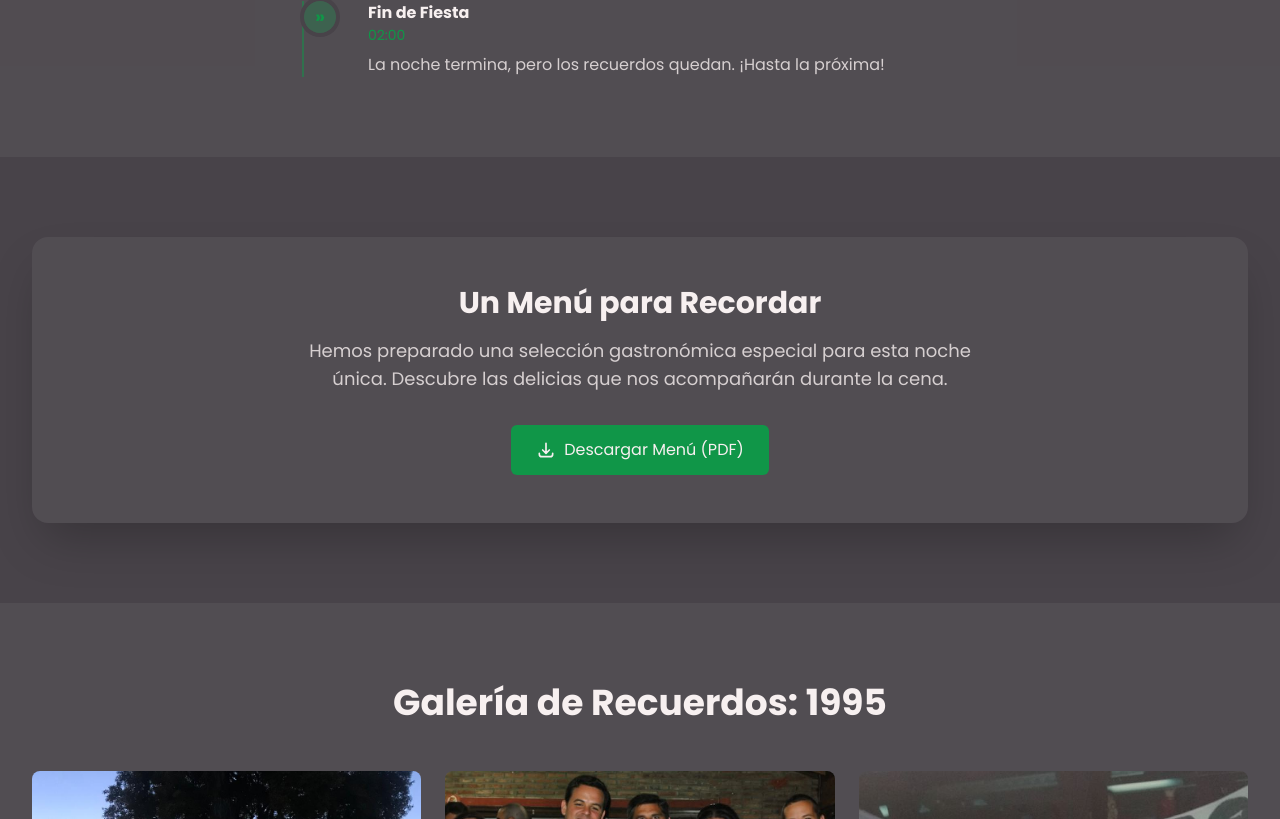
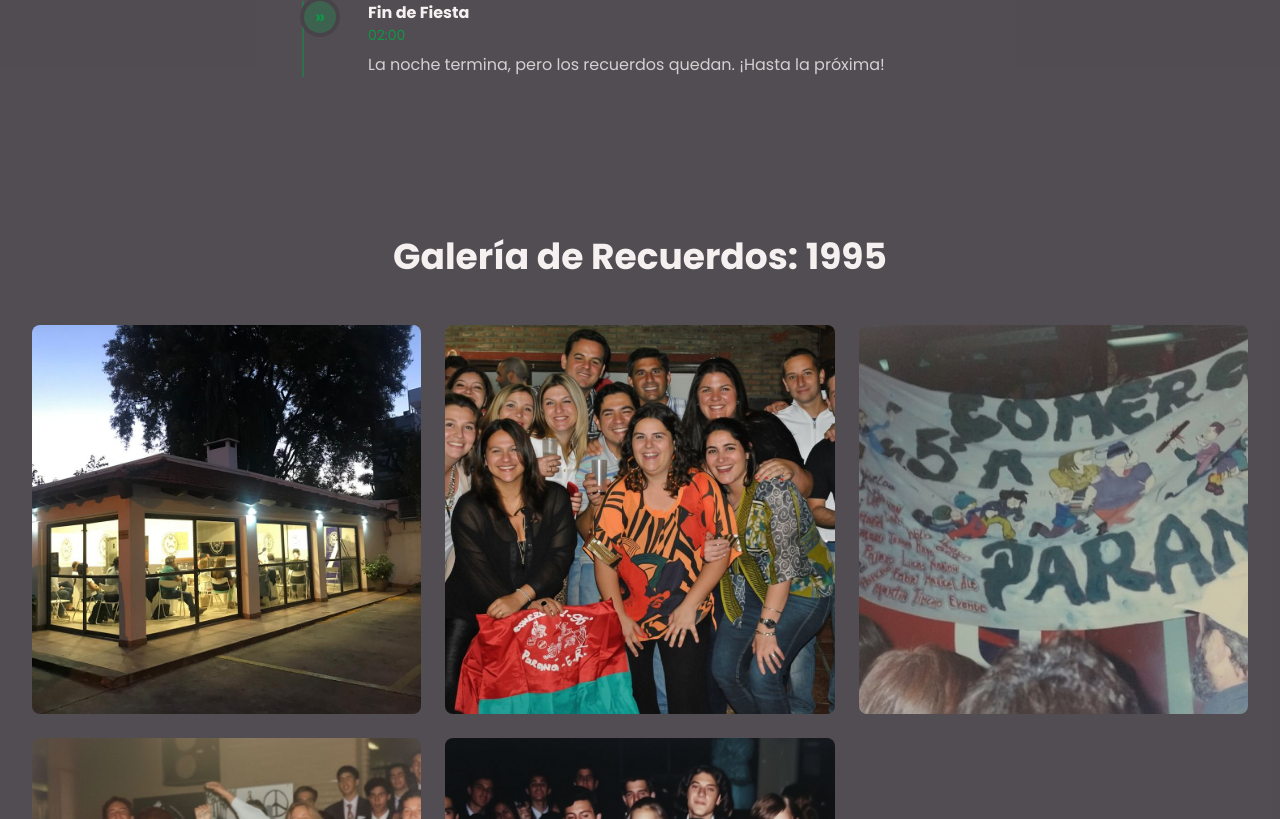
Before and after one commit to enrique-carbo/comercio1-promo1995, a React (Vite) app: page / in a window 1280 px wide. Shown: the part 2221-3040 px from the top of the page. Built offline with nearby package versions, Linux system fonts and the light colour scheme.

Commit message:
Delete Menu and add photo

```diff
--- a/App.tsx
+++ b/App.tsx
@@ -3,7 +3,7 @@ import Header from '@/components/Header';
 import Hero from '@/components/Hero';
 import EventInfo from '@/components/EventInfo';
 import Agenda from '@/components/Agenda';
-import Menu from '@/components/Menu';
+//import Menu from '@/components/Menu';
 import Gallery from '@/components/Gallery';
 import GraduatesGrid from '@/components/GraduatesGrid';
 import GreetingsWall from '@/components/GreetingsWall';
@@ -98,7 +98,7 @@ const App: React.FC = () => {
         <CountdownTwo targetDate={eventDate} />
         <EventInfo />
         <Agenda />
-        <Menu />
+        {/*<Menu />*/}
         <Gallery
           albums={albums}
           onSelectAlbum={handleSelectAlbum}
--- a/public/data/galleries.json
+++ b/public/data/galleries.json
@@ -15,7 +15,8 @@
     "images": [
       { "src": "images/egresadosA/egresadosA-web.jpg", "alt": "Foto grupal." },
       { "src": "images/egresadosA/egresadosA-web-1.jpg", "alt": "Foto grupal del reencuentro." },
-      { "src": "images/egresadosA/egresadosA-web-2.jpg", "alt": "Foto grupal del reencuentro." }
+      { "src": "images/egresadosA/egresadosA-web-2.jpg", "alt": "Foto grupal del reencuentro." },
+      { "src": "images/egresadosA/foto-grupal.jpg", "alt": "Foto grupal del reencuentro." }
     ]
   },
   {
```
Also changed, not shown: public/images/egresadosA/foto-grupal.jpg (added).
